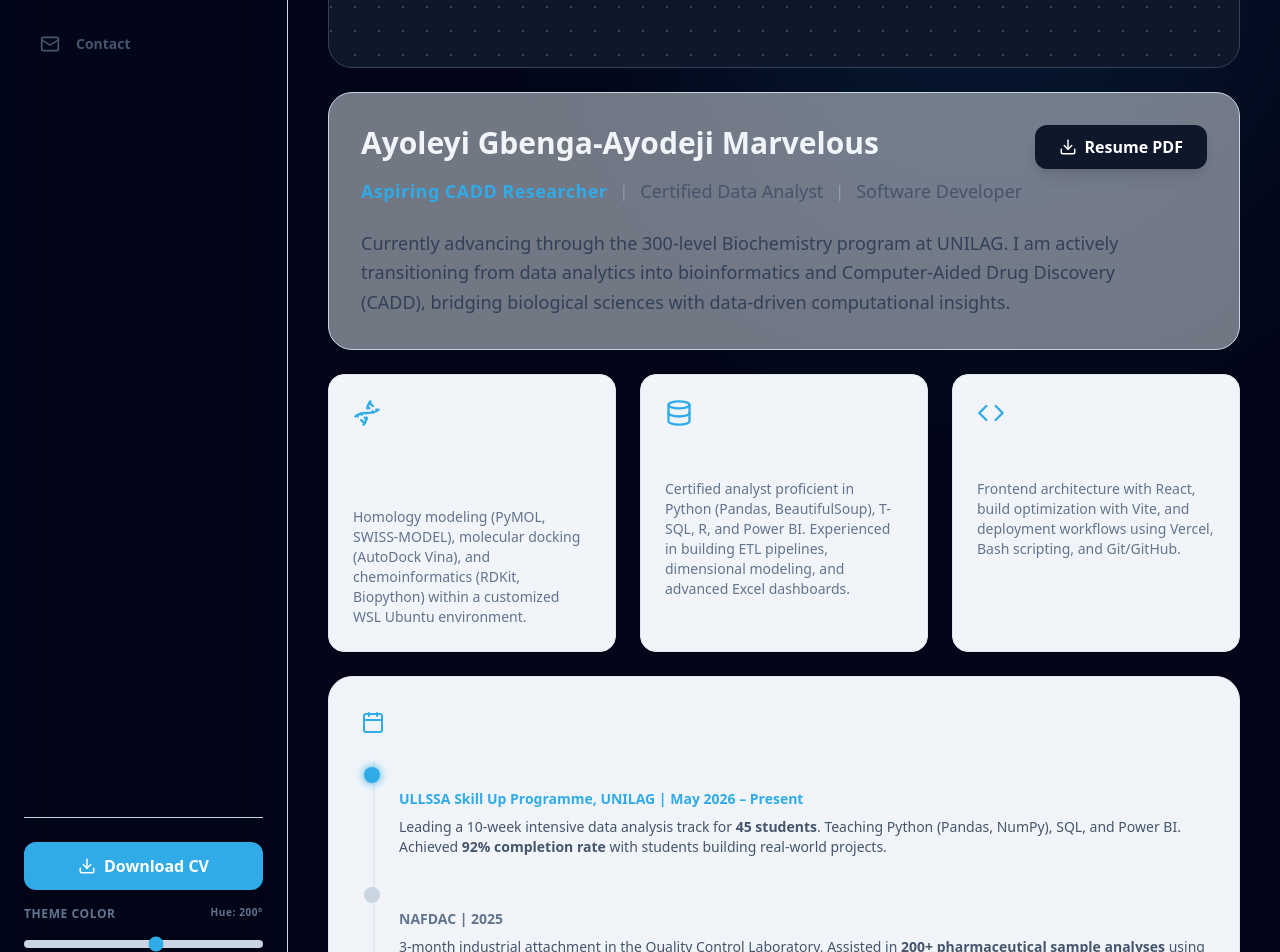
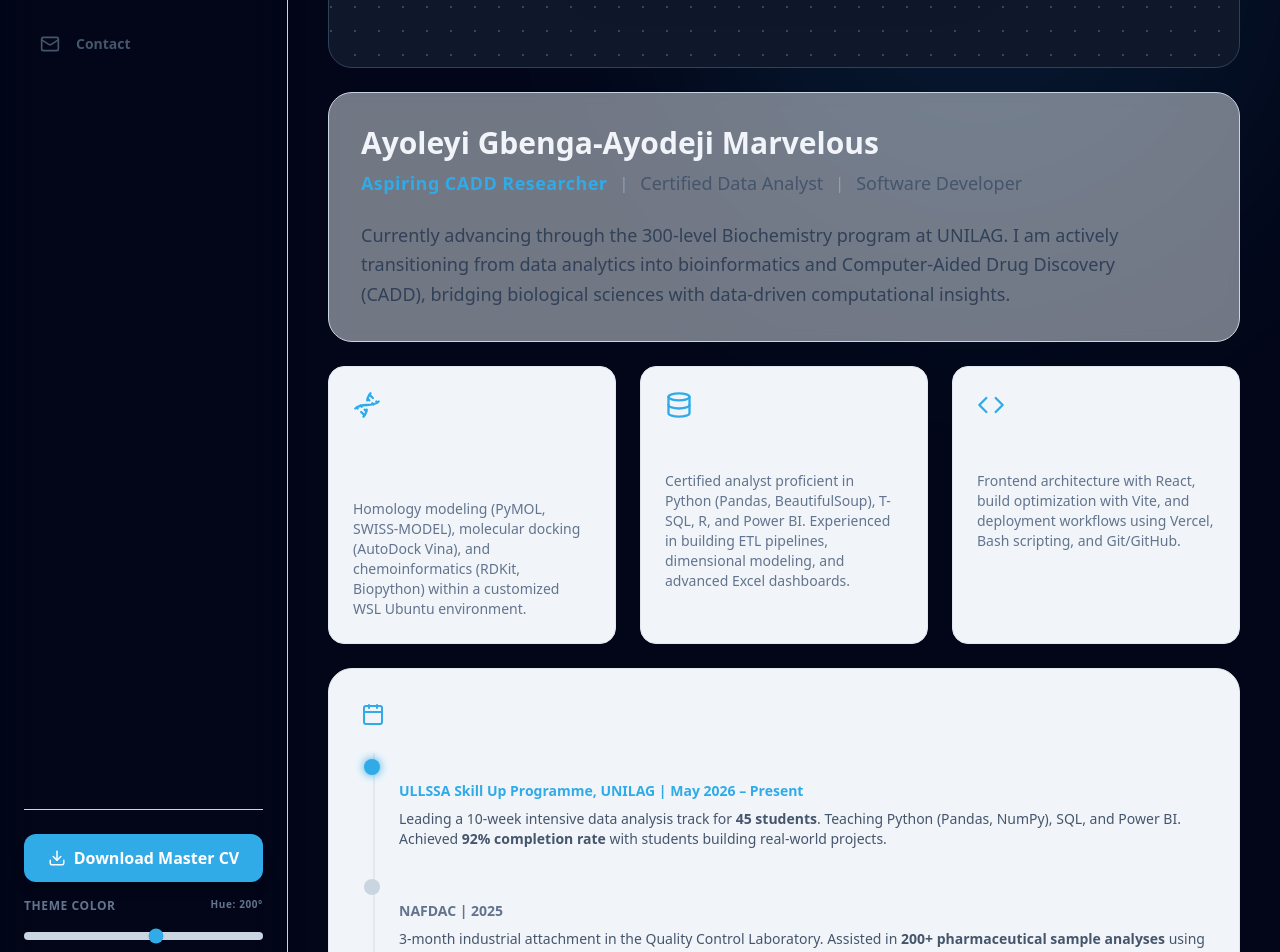
Before and after one commit to Ayoleyi-dev/Ayoleyi-s-digital-architecture-hub, a React (Vite) app: page / in a window 1280 px wide. Shown: the part 340-1292 px from the top of the page. Built offline with nearby package versions, Linux system fonts and the light colour scheme.

Commit message:
Update App.jsx

```diff
--- a/src/App.jsx
+++ b/src/App.jsx
@@ -1,5 +1,5 @@
 import React, { useState, useEffect } from 'react';
-import { LayoutDashboard, Beaker, Terminal, Calendar, Sun, Moon, User, Mail, Code, Database, Dna, Globe, TrendingUp, Smartphone, ExternalLink, GitBranch, Briefcase, Megaphone, MessageCircle, Download, FileText, Home } from 'lucide-react';
+import { LayoutDashboard, Beaker, Terminal, Calendar, Sun, Moon, User, Mail, Code, Database, Dna, Globe, TrendingUp, Smartphone, ExternalLink, GitBranch, Briefcase, Megaphone, MessageCircle, Download } from 'lucide-react';
 import { motion, AnimatePresence } from 'framer-motion';
 
 // --- GITHUB API INTEGRATION HOOK ---
@@ -67,14 +67,6 @@ const Profile = () => (
     <div className="p-8 bg-slate-200/50 dark:bg-slate-800/50 rounded-3xl border border-slate-300 dark:border-slate-700 backdrop-blur-sm">
       <div className="flex flex-col md:flex-row md:items-start justify-between gap-4 mb-2">
         <h2 className="text-3xl font-bold">Ayoleyi Gbenga-Ayodeji Marvelous</h2>
-        <a
-          href="/Ayoleyi_Three_Resumes.pdf"
-          download="Ayoleyi_Gbenga-Ayodeji_Resume.pdf"
-          className="flex-shrink-0 px-6 py-2.5 bg-slate-900 dark:bg-slate-100 text-white dark:text-slate-900 font-bold rounded-xl hover:scale-105 transition-transform flex items-center justify-center gap-2 shadow-lg"
-        >
-          <Download size={18} />
-          Resume PDF
-        </a>
       </div>
 
       <div className="flex flex-wrap items-center gap-2 md:gap-3 mb-6">
@@ -318,16 +310,14 @@ const BioLab = () => {
 
 const Analytics = () => {
   const { repos, loading, error } = useGitHubRepos('Ayoleyi-dev');
-  const [activeSkill, setActiveSkill] = useState('All');
+  const [activeSkills, setActiveSkills] = useState([]);
 
-  // The expanded, clickable skill tags
   const filterSkills = [
-    'All', 'Python', 'SQL', 'Power BI', 'Excel',
+    'Python', 'SQL', 'Power BI', 'Excel',
     'Webscraping', 'Automation', 'EDA', 'ETL',
     'Data Cleaning', 'Pandas'
   ];
 
-  // Map the live GitHub data to include topics (tags) for filtering
   const liveProjects = repos.slice(0, 10).map(repo => ({
     id: repo.id,
     title: repo.name.replace(/-/g, ' '),
@@ -348,13 +338,26 @@ const Analytics = () => {
 
   const dataProjects = (error || repos.length === 0) ? fallbackProjects : liveProjects;
 
+  const toggleSkill = (skill) => {
+    if (skill === 'All') {
+      setActiveSkills([]);
+      return;
+    }
+    setActiveSkills(prev =>
+      prev.includes(skill) ? prev.filter(s => s !== skill) : [...prev, skill]
+    );
+  };
+
   const filteredProjects = dataProjects.filter(project => {
-    if (activeSkill === 'All') return true;
-    const searchTarget = activeSkill.toLowerCase().replace(' ', '');
+    if (activeSkills.length === 0) return true;
+
+    return activeSkills.some(skill => {
+      const searchTarget = skill.toLowerCase().replace(' ', '');
       const inTool = project.tool.toLowerCase().includes(searchTarget);
       const inTags = project.tags.some(tag => tag.toLowerCase().replace('-', '').includes(searchTarget));
       const inTitle = project.title.toLowerCase().includes(searchTarget);
       return inTool || inTags || inTitle;
+    });
   });
 
   return (
@@ -374,14 +377,24 @@ const Analytics = () => {
       <div className="grid grid-cols-1 xl:grid-cols-3 gap-6">
         <div className="p-8 bg-slate-100 dark:bg-slate-900 rounded-3xl border border-slate-200 dark:border-slate-800 flex flex-col h-fit sticky top-24">
           <h3 className="font-bold mb-2 text-center text-lg">Core Technical Proficiency</h3>
-          <p className="text-xs text-center text-slate-500 mb-6 uppercase tracking-widest font-bold">Select a skill to filter</p>
+          <p className="text-xs text-center text-slate-500 mb-6 uppercase tracking-widest font-bold">Select multiple skills to filter</p>
           <div className="flex flex-wrap gap-2 justify-center">
+            <button
+              onClick={() => toggleSkill('All')}
+              className={`px-3 py-1.5 rounded-xl text-sm font-bold transition-all duration-300 border ${
+                activeSkills.length === 0
+                  ? 'bg-[var(--dynamic-accent)] text-white border-[var(--dynamic-accent)] shadow-md'
+                  : 'bg-white dark:bg-slate-950 text-slate-600 dark:text-slate-400 border-slate-200 dark:border-slate-800 hover:border-[var(--dynamic-accent)]'
+              }`}
+            >
+              All
+            </button>
             {filterSkills.map(skill => (
               <button
                 key={skill}
-                onClick={() => setActiveSkill(skill)}
+                onClick={() => toggleSkill(skill)}
                 className={`px-3 py-1.5 rounded-xl text-sm font-bold transition-all duration-300 border ${
-                  activeSkill === skill
+                  activeSkills.includes(skill)
                     ? 'bg-[var(--dynamic-accent)] text-white border-[var(--dynamic-accent)] shadow-md transform scale-105'
                     : 'bg-white dark:bg-slate-950 text-slate-600 dark:text-slate-400 border-slate-200 dark:border-slate-800 hover:border-[var(--dynamic-accent)]'
                 }`}
@@ -588,6 +601,26 @@ const Contact = () => (
       </a>
     </div>
 
+    {/* RESUME DOWNLOAD GRID */}
+    <div className="p-8 bg-slate-100 dark:bg-slate-900 rounded-3xl border border-slate-200 dark:border-slate-800 text-center">
+      <h3 className="font-bold text-xl mb-2">Download My Resumes</h3>
+      <p className="text-slate-500 dark:text-slate-400 text-sm mb-6">Select the resume tailored to your specific industry requirements.</p>
+      <div className="flex flex-wrap justify-center gap-4">
+        <a href="/Hybrid_Master_Resume.pdf" download className="flex items-center gap-2 px-5 py-2.5 bg-[var(--dynamic-accent)] text-white font-bold rounded-xl shadow-lg hover:scale-105 transition-transform">
+          <Download size={16} /> Hybrid (Master)
+        </a>
+        <a href="/Bioinformatics_Resume.pdf" download className="flex items-center gap-2 px-5 py-2.5 border-2 border-slate-300 dark:border-slate-700 hover:border-[var(--dynamic-accent)] hover:text-[var(--dynamic-accent)] font-bold rounded-xl transition-all">
+          <Download size={16} /> Bioinformatics
+        </a>
+        <a href="/Data_Analytics_Resume.pdf" download className="flex items-center gap-2 px-5 py-2.5 border-2 border-slate-300 dark:border-slate-700 hover:border-[var(--dynamic-accent)] hover:text-[var(--dynamic-accent)] font-bold rounded-xl transition-all">
+          <Download size={16} /> Data Analytics
+        </a>
+        <a href="/Software_Engineering_Resume.pdf" download className="flex items-center gap-2 px-5 py-2.5 border-2 border-slate-300 dark:border-slate-700 hover:border-[var(--dynamic-accent)] hover:text-[var(--dynamic-accent)] font-bold rounded-xl transition-all">
+          <Download size={16} /> Software Eng
+        </a>
+      </div>
+    </div>
+
     <div className="grid grid-cols-1 sm:grid-cols-2 lg:grid-cols-4 gap-4">
       <a href="https://www.linkedin.com/in/ayoleyi-gbenga-ayodeji-aa99b6395/" target="_blank" rel="noreferrer" className="flex flex-col items-center p-6 bg-slate-100 dark:bg-slate-900 rounded-2xl border border-slate-200 dark:border-slate-800 hover:border-[#0A66C2] transition-colors group">
         <Briefcase size={32} className="mb-3 text-slate-400 group-hover:text-[#0A66C2] transition-colors" />
@@ -638,7 +671,6 @@ export default function App() {
           <div className="flex justify-between items-center md:block mb-6 md:mb-10">
             <div className="flex items-center gap-4">
               <div className="w-14 h-14 rounded-full overflow-hidden border-2 border-[var(--dynamic-accent)]">
-                {/* User's uploaded picture */}
                 <img src="/ayoleyi.jpg" alt="Ayoleyi Gbenga-Ayodeji Marvelous" className="w-full h-full object-cover" />
               </div>
               <div>
@@ -681,14 +713,35 @@ export default function App() {
         </div>
 
         <div className="hidden md:block space-y-6 pt-6 border-t border-slate-300 dark:border-slate-800 mt-4">
+
+          {/* CONTEXTUAL RESUME DOWNLOAD */}
+          {(() => {
+            let resumeFile = "Hybrid_Master_Resume.pdf";
+            let resumeLabel = "Download Master CV";
+
+            if (activeTab === 'biolab') {
+              resumeFile = "Bioinformatics_Resume.pdf";
+              resumeLabel = "Download Bio CV";
+            } else if (activeTab === 'analytics') {
+              resumeFile = "Data_Analytics_Resume.pdf";
+              resumeLabel = "Download Data CV";
+            } else if (activeTab === 'webdev') {
+              resumeFile = "Software_Engineering_Resume.pdf";
+              resumeLabel = "Download Dev CV";
+            }
+
+            return (
               <a
-            href="/Ayoleyi_Three_Resumes.pdf"
-            download="Ayoleyi_Gbenga-Ayodeji_Resume.pdf"
+                href={`/${resumeFile}`}
+                download={resumeFile}
                 className="w-full flex items-center justify-center gap-2 px-4 py-3 bg-[var(--dynamic-accent)] text-white font-bold rounded-xl shadow-lg hover:scale-105 transition-transform mb-4"
               >
                 <Download size={18} />
-            Download CV
+                {resumeLabel}
               </a>
+            );
+          })()}
+
           <div className="space-y-2">
             <label className="text-xs font-bold text-slate-500 flex justify-between uppercase tracking-wider">
               <span>Theme Color</span>
```
Lines whose indentation alone changed are shown as unchanged.
